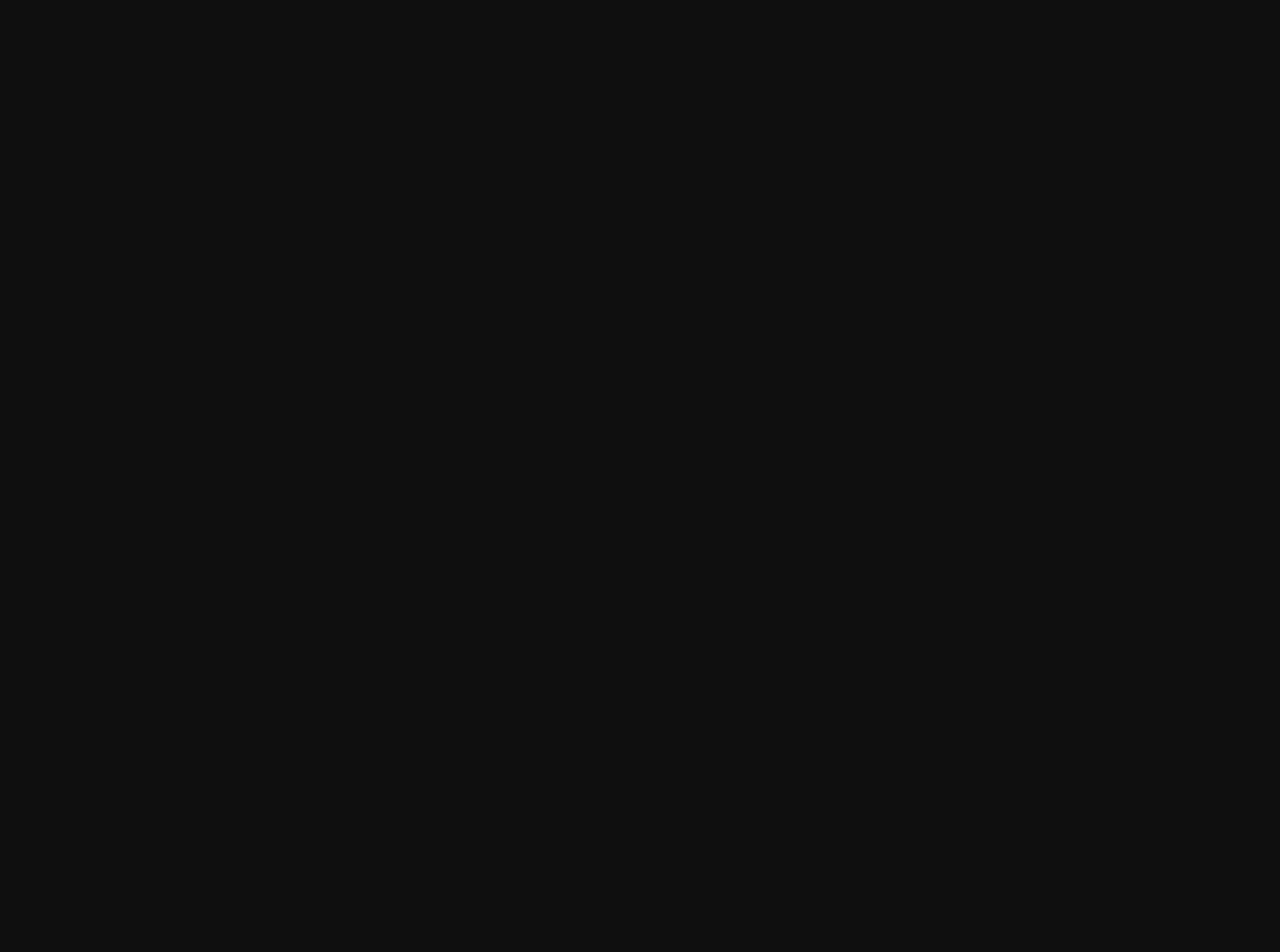
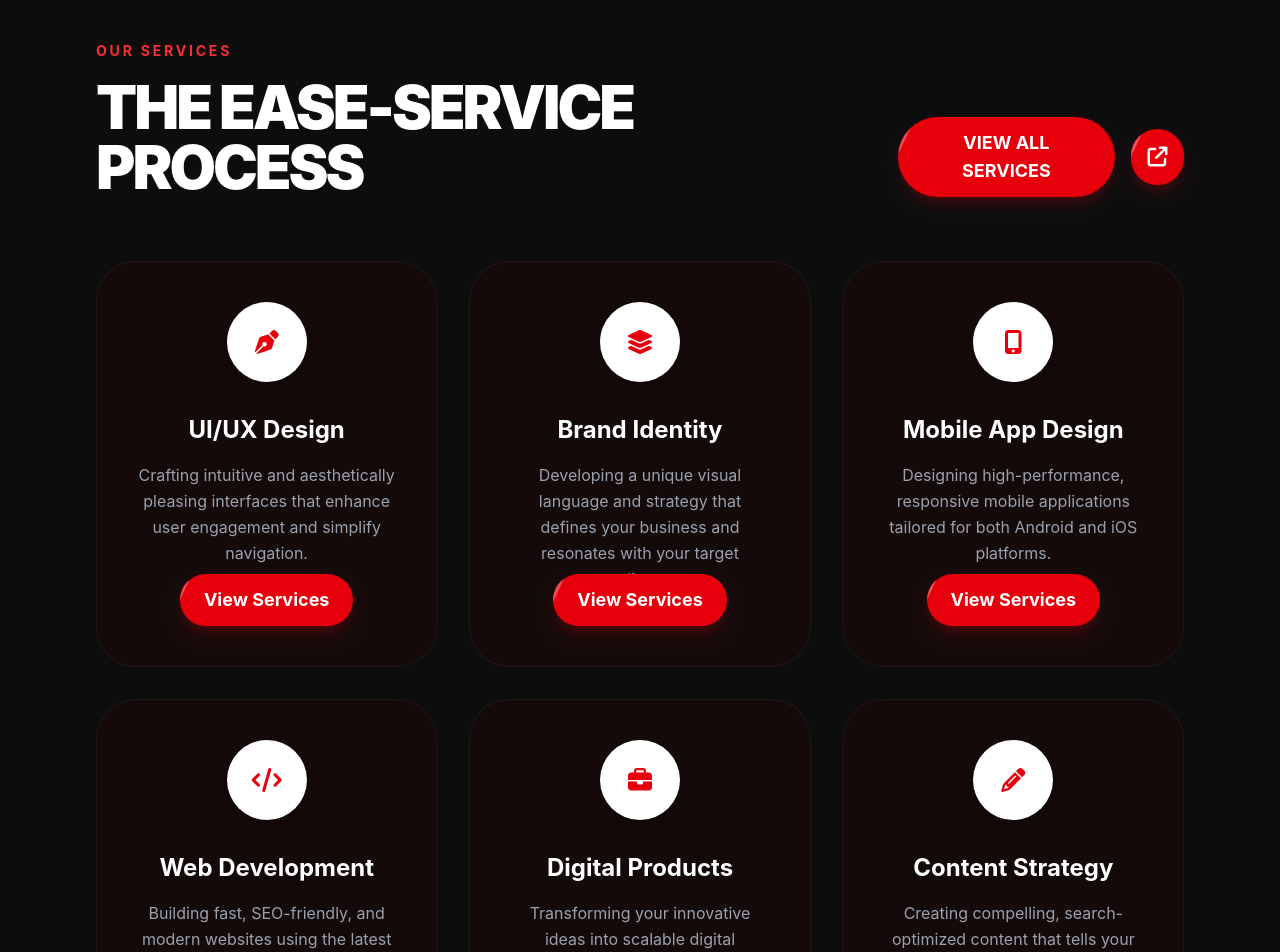
Before and after one commit to Azizulislamch/portfolio-app, a Next.js app: page / in a window 1280 px wide. Shown: the part 1700-2652 px from the top of the page. Before the commit the page ends 1649 px from the top, so only its background shows below. Built offline with nearby package versions, Linux system fonts and the light colour scheme.

Commit message:
Add Service section and fix some bugs of the other sections

```diff
--- a/src/app/page.tsx
+++ b/src/app/page.tsx
@@ -1,6 +1,7 @@
 import About from "../components/frontend/About";
 import Hero from "../components/frontend/Hero";
 import Navbar from "../components/frontend/Navbar";
+import Services from "../components/frontend/Services";
 
 export default function Home() {
   return (
@@ -8,6 +9,7 @@
       <Navbar />
       <Hero />
       <About />
+      <Services />
     </main>
   );
 }
--- a/src/components/frontend/About.tsx
+++ b/src/components/frontend/About.tsx
@@ -49,15 +49,14 @@
                             initial={{ opacity: 0, y: 20 }}
                             whileInView={{ opacity: 1, y: 0 }}
                             transition={{ delay: index * 0.1, duration: 0.4 }}
-              viewport={{ once: true }}
+                            viewport={{ once: false }}
 
                             whileHover={{
                                 borderColor: "rgba(239, 68, 68, 0.4)",
                                 boxShadow: "0 0 30px 5px rgba(239, 68, 68, 0.25)",
                             }}
 
-              className={`relative aspect-square rounded-2xl overflow-hidden flex flex-col items-center justify-center border border-white/5 cursor-pointer transition-colors duration-300 ${
-                item.type === "text" ? "bg-[#1a0a0a]" : "bg-gray-800"
+                            className={`relative aspect-square rounded-2xl overflow-hidden flex flex-col items-center justify-center border border-white/5 transition-colors duration-300 ${item.type === "text" ? "bg-[#1a0a0a]" : "bg-gray-800"
                                 }`}
                         >
                             {item.type === "image" && item.src ? (
@@ -87,7 +86,7 @@
                     initial={{ opacity: 0, x: 50 }}
                     whileInView={{ opacity: 1, x: 0 }}
                     transition={{ duration: 0.6 }}
-          viewport={{ once: true }}
+                    viewport={{ once: false }}
                 >
                     <span className="text-red-500 font-bold text-sm uppercase tracking-widest mb-4 block">
                         About Me
@@ -96,7 +95,7 @@
                         WHO AM I ?
                     </h2>
                     <p className="text-gray-400 text-lg leading-relaxed mb-10">
-            I’m a creative web developer driven by design and inspired by
+                        I'm a creative web developer driven by design and inspired by
                         technology. I specialize in building modern, responsive, and engaging
                         digital experiences that tell stories and connect with people.
                     </p>
--- a/src/components/frontend/Navbar.tsx
+++ b/src/components/frontend/Navbar.tsx
@@ -2,6 +2,7 @@
 import React, { useState, useEffect } from 'react';
 import Link from 'next/link';
 import { motion, AnimatePresence } from 'framer-motion';
+import Button from '../shared/Button';
 
 const Navbar = () => {
     const [menuOpen, setMenuOpen] = useState(false);
@@ -28,7 +29,7 @@
 
     return (
         <nav
-            className={` px-4 md:px-0 fixed top-0 left-0 w-full z-100 transition-all duration-300 ${scrolled ? "bg-primary/95 shadow-lg py-4" : "bg-transparent py-6"
+            className={` px-4 md:px-0 fixed top-0 left-0 w-full z-100 transition-all duration-300 ${scrolled ? "backdrop-blur-lg py-4" : "bg-transparent py-6"
                 }`}
         >
             <div className="max-w-7xl mx-auto flex items-center justify-between">
@@ -58,32 +59,9 @@
                         </li>
                     ))}
 
-                    {/* <motion.button
-                        whileHover={{ scale: 1.05 }}
-                        whileTap={{ scale: 0.95 }}
-                        className="bg-red-600 text-white px-5 py-2 rounded-full flex items-center gap-2 text-lg font-bold shadow-lg shadow-red-600/20"
-                    >
-                        <i className="fa-solid fa-download text-sm"></i>
+                    <Button icon="fa-solid fa-download">
                         Download CV
-                    </motion.button> */}
-
-                    <motion.button
-                        whileHover={{ scale: 1.05 }}
-                        whileTap={{ scale: 0.95 }}
-
-                        className="relative group bg-red-600 text-white px-5 py-2 rounded-full flex items-center gap-2 text-lg font-bold shadow-lg shadow-red-600/20 overflow-hidden"
-                    >
-
-                        {/* Shine Effect Layer */}
-                        <span
-                            className="absolute top-0 -left-full w-full h-full bg-white/40 -skew-x-25 transition-all duration-400 ease-in-out group-hover:left-full z-0"
-                        ></span>
-
-                        <span className="relative z-10 flex items-center gap-2">
-                            <i className="fa-solid fa-download text-sm"></i>
-                            Download CV
-                        </span>
-                    </motion.button>
+                    </Button>
 
                 </ul>
 
--- /dev/null
+++ b/src/components/frontend/Services.tsx
@@ -0,0 +1,127 @@
+"use client";
+
+import React from "react";
+import { motion } from "framer-motion";
+import Button from "../shared/Button";
+
+interface Service {
+    id: number;
+    title: string;
+    description: string;
+    icon: string;
+}
+
+const Services: React.FC = () => {
+    const services: Service[] = [
+        {
+            id: 1,
+            title: "UI/UX Design",
+            description: "Crafting intuitive and aesthetically pleasing interfaces that enhance user engagement and simplify navigation.",
+            icon: "fa-solid fa-pen-nib",
+        },
+        {
+            id: 2,
+            title: "Brand Identity",
+            description: "Developing a unique visual language and strategy that defines your business and resonates with your target audience.",
+            icon: "fa-solid fa-layer-group",
+        },
+        {
+            id: 3,
+            title: "Mobile App Design",
+            description: "Designing high-performance, responsive mobile applications tailored for both Android and iOS platforms.",
+            icon: "fa-solid fa-mobile-screen-button",
+        },
+        {
+            id: 4,
+            title: "Web Development",
+            description: "Building fast, SEO-friendly, and modern websites using the latest technologies to ensure a seamless web experience.",
+            icon: "fa-solid fa-code",
+        },
+        {
+            id: 5,
+            title: "Digital Products",
+            description: "Transforming your innovative ideas into scalable digital solutions ready to compete in the global market.",
+            icon: "fa-solid fa-briefcase",
+        },
+        {
+            id: 6,
+            title: "Content Strategy",
+            description: "Creating compelling, search-optimized content that tells your story and drives meaningful customer conversions.",
+            icon: "fa-solid fa-pencil",
+        },
+    ];
+
+    return (
+        <section id="services" className="bg-[#0d0d0d] py-24 px-6 md:px-12 lg:px-24 text-white overflow-hidden">
+            <div className="max-w-7xl mx-auto">
+
+                {/* HEADER SECTION */}
+                <div className="flex flex-col md:flex-row justify-between items-end mb-16 gap-6">
+                    <motion.div
+                        initial={{ opacity: 0, x: -100 }}
+                        whileInView={{ opacity: 1, x: 0 }}
+                        transition={{ duration: 0.8 }}
+                        viewport={{ once: false }}
+                    >
+                        <span className="text-red-500 font-bold text-sm uppercase tracking-[0.2em] mb-4 block">
+                            Our Services
+                        </span>
+                        <h2 className="text-4xl md:text-5xl lg:text-6xl font-black tracking-tighter leading-none">
+                            THE EASE-SERVICE PROCESS
+                        </h2>
+                    </motion.div>
+
+                    <motion.div
+                        initial={{ opacity: 0, x: 100 }}
+                        whileInView={{ opacity: 1, x: 0 }}
+                        transition={{ duration: 0.8 }}
+                        viewport={{ once: false }}
+                        className="flex items-center gap-4"
+                    >
+                        <Button>
+                            VIEW ALL SERVICES
+                        </Button>
+
+                        <Button
+                            variant="iconOnly"
+                            icon="fa-solid fa-arrow-up-right-from-square"
+                        />
+                    </motion.div>
+                </div>
+
+                {/* SERVICES GRID */}
+                <div className="grid grid-cols-1 md:grid-cols-2 lg:grid-cols-3 gap-8">
+                    {services.map((service, index) => (
+                        <motion.div
+                            key={service.id}
+                            initial={{ opacity: 0, y: 50 }}
+                            whileInView={{ opacity: 1, y: 0 }}
+                            transition={{ delay: index * 0.1, duration: 0.5 }}
+                            viewport={{ once: false }}
+                            whileHover={{ y: -10 }}
+
+                            className="group relative bg-[#150a0a] border border-white/5 p-10 rounded-[40px] text-center flex flex-col items-center transition-all duration-300 hover:border-red-600/30"
+                        >
+                            <div className="w-20 h-20 bg-white rounded-full flex items-center justify-center mb-8 shadow-xl transition-transform duration-700 group-hover:rotate-360">
+                                <i className={`${service.icon} text-red-600 text-2xl`}></i>
+                            </div>
+
+                            <h3 className="text-2xl font-bold mb-4">{service.title}</h3>
+                            <p className="text-gray-400 leading-relaxed mb-8 h-20">
+                                {service.description}
+                            </p>
+
+                            <Button>
+                                View Services
+                            </Button>
+
+                            <div className="absolute inset-0 rounded-[40px] bg-red-600/0 group-hover:bg-red-600/5 transition-all duration-500 pointer-events-none" />
+                        </motion.div>
+                    ))}
+                </div>
+            </div>
+        </section>
+    );
+};
+
+export default Services;
--- a/src/components/shared/Button.tsx
+++ b/src/components/shared/Button.tsx
@@ -26,7 +26,7 @@
   const baseStyles = "relative group flex items-center justify-center gap-2 font-bold transition-all active:scale-95 overflow-hidden shadow-lg";
 
   const variants = {
-    primary: "bg-red-600 text-white px-8 py-4 rounded-full text-lg shadow-red-600/20",
+    primary: "bg-red-600 text-white px-6 py-3 rounded-full text-lg shadow-red-600/20",
     iconOnly: "w-14 h-14 bg-red-600 text-white rounded-full text-xl shadow-red-600/20",
   };
 
@@ -36,7 +36,7 @@
       whileHover={{ scale: 1.05 }}
       whileTap={{ scale: 0.95 }}
       onClick={onClick}
-      className={`${baseStyles} ${variants[variant]} ${className}`}
+      className={`${baseStyles} ${variants[variant]} ${className} cursor-pointer`}
     >
       {/* Shine Effect Layer */}
       {showShine && (
```
Also changed, not shown: src/components/frontend/Hero.tsx (line endings or trailing spaces). Lines whose indentation alone changed are shown as unchanged.
